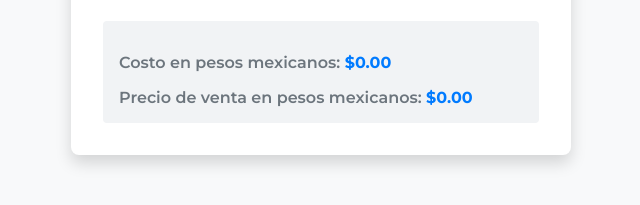
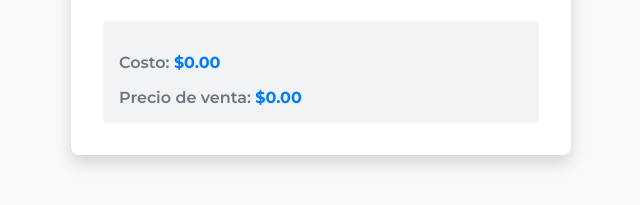
Before and after one commit to gustavojmarrero/calculadora-manos-urbanas, a plain HTML site: page index.html in a window 1280 px wide. Shown: the part 403-608 px from the top of the page, without its empty margins (319-959 px from the left). Drawn offline with Linux system fonts and the light colour scheme.

Commit message:
cambios menores

```diff
--- a/index.html
+++ b/index.html
@@ -133,8 +133,8 @@
         <input type="tel" class="form-control" id="pesos-argentinos" placeholder="Ingresa el monto en pesos argentinos" oninput="formatNumber(this); calculateConversion()">
       </div>
       <div class="result">
-        <p>Costo en pesos mexicanos: <span id="pesos-mexicanos-costo" class="result-value"></span></p>
-        <p>Precio de venta en pesos mexicanos: <span id="pesos-mexicanos-venta" class="result-value"></span></p>
+        <p>Costo: <span id="pesos-mexicanos-costo" class="result-value"></span></p>
+        <p>Precio de venta: <span id="pesos-mexicanos-venta" class="result-value"></span></p>
       </div>
     </div>
   </div>
```
